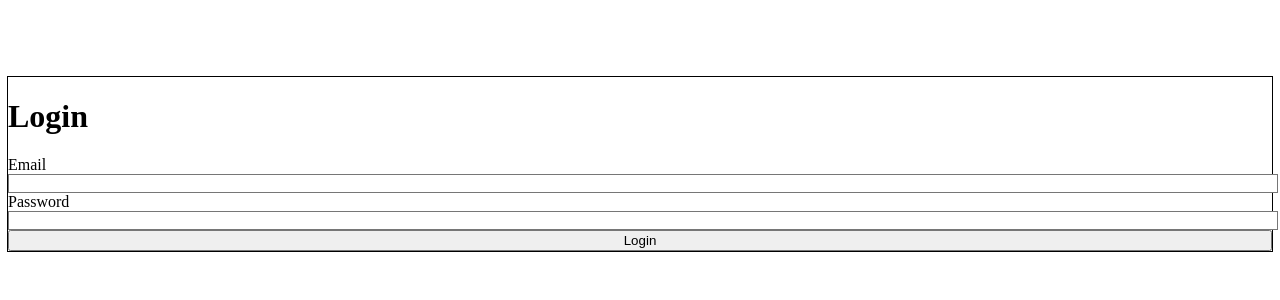
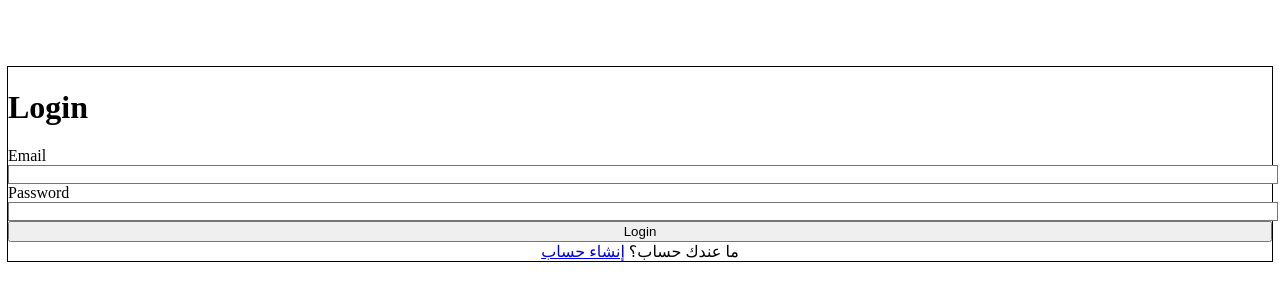
Before and after one commit to UIUO0/SmartLands, a Next.js app in the folder frontend/: page /login in a window 1280 px wide. Shown: the part 244-544 px from the top of the page. Built offline with nearby package versions, Linux system fonts and the light colour scheme.

Commit message:
تسجيل
اضافة تسجيل دخول , انشاء حساب في الداشبورد + عند ضغط اي زر اخر

```diff
--- a/frontend/middleware.ts
+++ b/frontend/middleware.ts
@@ -43,7 +43,7 @@ export function middleware(req: NextRequest) {
   if (isProtected && !token) {
     const url = req.nextUrl.clone();
     url.pathname = "/login";
-    url.searchParams.set("next", pathname);
+    url.searchParams.set("next", pathname + req.nextUrl.search);
     return NextResponse.redirect(url);
   }
 
--- a/frontend/src/app/(auth)/login/page.tsx
+++ b/frontend/src/app/(auth)/login/page.tsx
@@ -5,6 +5,7 @@ import { Suspense, useState } from "react";
 import { useRouter, useSearchParams } from "next/navigation";
 
 export const dynamic = "force-dynamic"; // منع الـ prerender الثابت على Vercel
+
 
 function LoginForm() {
   const router = useRouter();
@@ -43,6 +44,15 @@ function LoginForm() {
         <button className="rounded-xl bg-black text-white py-2" disabled={loading}>
           {loading ? "..." : "Login"}
         </button>
+          <div className="text-sm text-gray-600 text-center mt-2">
+          ما عندك حساب؟{" "}
+          <a
+            href={`/signup?next=${encodeURIComponent(next)}`}
+            className="underline text-black"
+          >
+            إنشاء حساب
+          </a>
+        </div>
       </form>
     </main>
   );
--- a/frontend/src/app/(auth)/signup/page.tsx
+++ b/frontend/src/app/(auth)/signup/page.tsx
@@ -1,13 +1,15 @@
 "use client";
 
 import { useState } from "react";
-import { useRouter } from "next/navigation";
+import { useRouter, useSearchParams } from "next/navigation"; // ⬅️ أضف useSearchParams
 import Button from "@/components/ui/Button";
 import Input from "@/components/ui/Input";
 import { Card } from "@/components/ui/Card";
 
 export default function SignupPage() {
   const router = useRouter();
+  const sp = useSearchParams();                     // ⬅️ جديد
+  const next = sp.get("next") || "/dashboard";     // ⬅️ جديد
 
   const [name, setName] = useState("");
   const [email, setEmail] = useState("");
@@ -26,8 +28,12 @@ export default function SignupPage() {
 
     setLoading(false);
 
-    if (r.ok) router.push("/login");
-    else alert("Signup failed");
+    if (r.ok) {
+      // ⬅️ بدل إعادة التوجيه: نحافظ على next
+      router.push(`/login?next=${encodeURIComponent(next)}`);
+    } else {
+      alert("Signup failed");
+    }
   }
 
   return (
@@ -67,7 +73,7 @@ export default function SignupPage() {
 
       <p className="text-sm mt-4">
         Already have an account?{" "}
-        <a className="underline" href="/login">
+        <a className="underline" href={`/login?next=${encodeURIComponent(next)}`}>
           Login
         </a>
       </p>
--- a/frontend/src/app/dashboard/page.tsx
+++ b/frontend/src/app/dashboard/page.tsx
@@ -59,6 +59,15 @@ export default function DashboardPage() {
         <div>
           <h1 className="text-2xl font-semibold">Dashboard</h1>
           <p className="text-zinc-600">الأراضي المتاحة الآن (Public)</p>
+        </div>
+        {/* Actions: auth entry points */}
+        <div className="flex items-center gap-2 md:ml-auto">
+          <a href="/login" className="rounded-xl bg-black text-white px-4 py-2">
+            Log in
+          </a>
+          <a href="/signup" className="rounded-xl border px-4 py-2">
+            Sign up
+          </a>
         </div>
 
         <form
```
